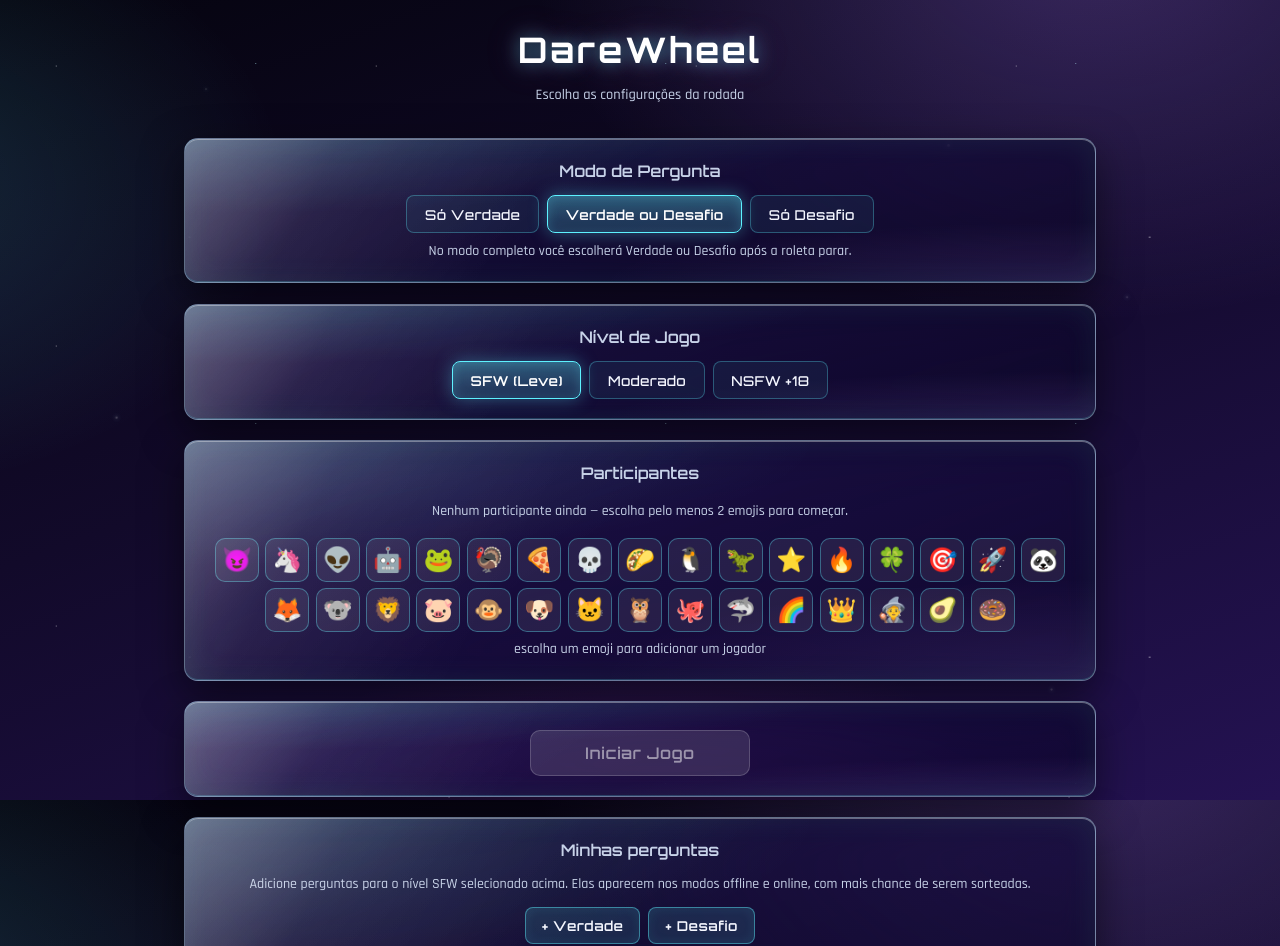
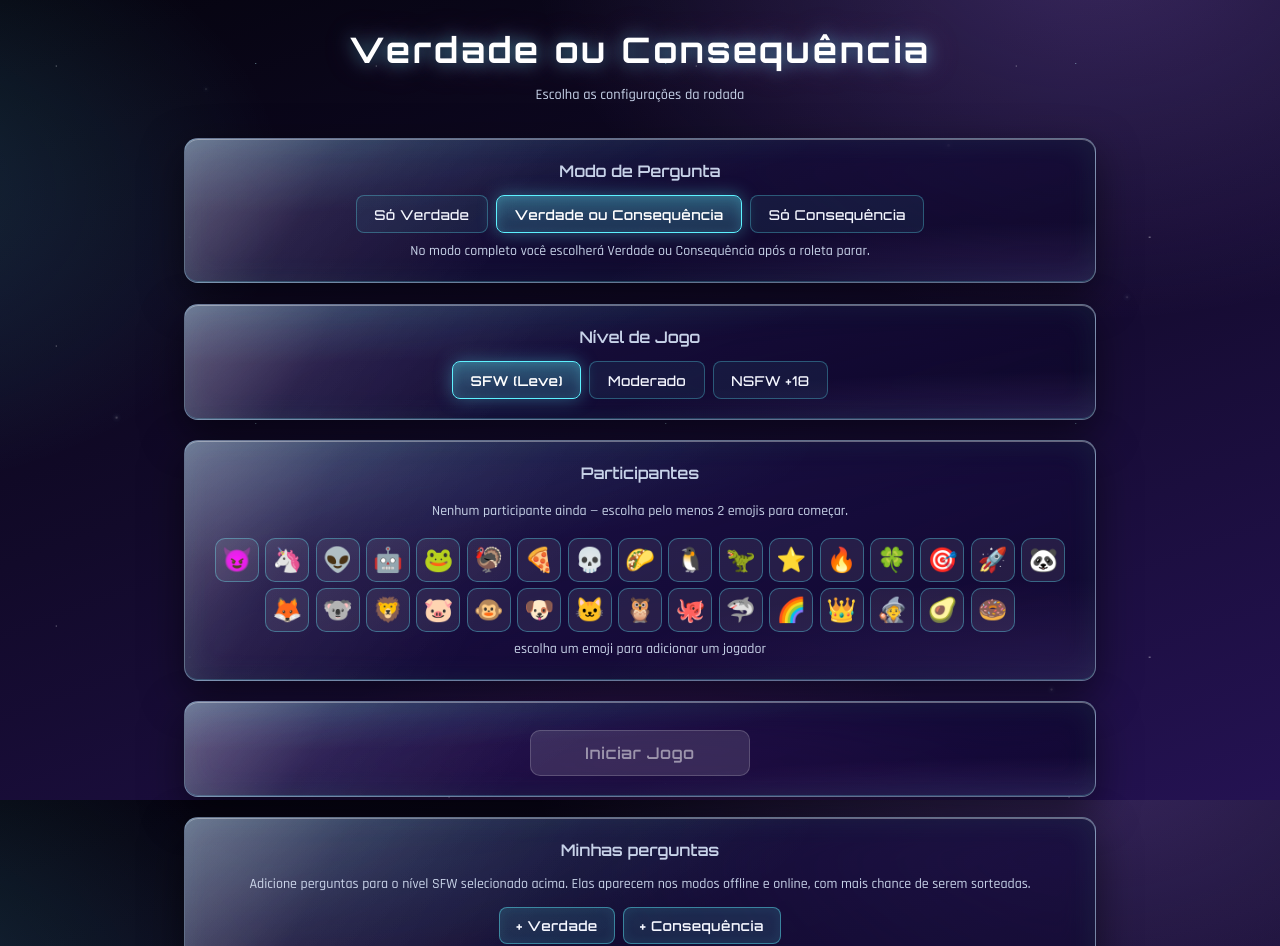
Before and after one commit to GnoattoGabriel/DareWheel, a website with bundled scripts: page public/index.html in a window 1280 px wide. Shown: the top 946 px of the page. Built offline with nearby package versions, Linux system fonts and the light colour scheme.

Commit message:
feat: renomear titulo e rotulos de desafio para consequencia

```diff
--- a/public/index.html
+++ b/public/index.html
@@ -4,7 +4,7 @@
 <head>
   <meta charset="UTF-8">
   <meta name="viewport" content="width=device-width, initial-scale=1.0">
-  <title>DareWheel</title>
+  <title>Verdade ou Consequência</title>
   <link rel="preconnect" href="https://fonts.googleapis.com">
   <link rel="preconnect" href="https://fonts.gstatic.com" crossorigin>
   <link href="https://fonts.googleapis.com/css2?family=Orbitron:wght@500;600;700;800&family=Rajdhani:wght@500;600;700&display=swap" rel="stylesheet">
@@ -31,7 +31,7 @@
   <main id="menu-principal">
     <div class="container">
       <header>
-        <h1>DareWheel</h1>
+        <h1>Verdade ou Consequência</h1>
         <p>Escolha as configurações da rodada</p>
       </header>
 
@@ -44,14 +44,14 @@
               <span>Só Verdade</span>
             </button>
             <button class="modo-toggle ativo" data-modo="completo" aria-pressed="true">
-              <span>Verdade ou Desafio</span>
+              <span>Verdade ou Consequência</span>
             </button>
             <button class="modo-toggle" data-modo="desafio" aria-pressed="false">
-              <span>Só Desafio</span>
+              <span>Só Consequência</span>
             </button>
           </div>
           <p class="aviso-completo">
-            No modo completo você escolherá Verdade ou Desafio após a roleta parar.
+            No modo completo você escolherá Verdade ou Consequência após a roleta parar.
           </p>
         </div>
 
@@ -103,7 +103,7 @@
         </p>
         <div class="custom-botoes">
           <button type="button" id="btn-add-verdade" class="btn-add-custom">+ Verdade</button>
-          <button type="button" id="btn-add-desafio" class="btn-add-custom">+ Desafio</button>
+          <button type="button" id="btn-add-desafio" class="btn-add-custom">+ Consequência</button>
         </div>
         <div id="custom-lista" class="custom-lista">
           <!-- Será populado pelo JavaScript -->
@@ -145,7 +145,7 @@
       <p id="escolha-pergunta" class="escolha-pergunta"></p>
       <div class="escolha-botoes">
         <button id="btn-escolha-verdade" class="btn-escolha btn-escolha-verdade">Verdade</button>
-        <button id="btn-escolha-desafio" class="btn-escolha btn-escolha-desafio">Desafio</button>
+        <button id="btn-escolha-desafio" class="btn-escolha btn-escolha-desafio">Consequência</button>
       </div>
     </div>
     <div id="pergunta" class="pergunta" role="status"></div>
--- a/src/menu.ts
+++ b/src/menu.ts
@@ -205,7 +205,7 @@ export class Menu {
 
   private async adicionarPerguntaCustom(tipo: TipoPergunta): Promise<void> {
     const nivel = this.obterConfig()?.nivel ?? NivelPicancia.SFW
-    const rotulo = tipo === 'verdade' ? 'verdade' : 'desafio'
+    const rotulo = tipo === 'verdade' ? 'verdade' : 'consequência'
     const texto = await modal.open(
       `Nova ${rotulo}`,
       `Digite uma ${rotulo} para o nível ${ROTULO_NIVEL[nivel]}. Máximo de ${MAX_PERGUNTA_CUSTOM} caracteres.`,
@@ -264,7 +264,7 @@ export class Menu {
 
       const tag = document.createElement('span')
       tag.className = 'custom-tipo'
-      tag.textContent = item.tipo === 'verdade' ? 'Verdade' : 'Desafio'
+      tag.textContent = item.tipo === 'verdade' ? 'Verdade' : 'Consequência'
 
       const texto = document.createElement('span')
       texto.className = 'custom-texto'
@@ -276,7 +276,7 @@ export class Menu {
       remover.textContent = '×'
       remover.setAttribute(
         'aria-label',
-        `Remover ${item.tipo === 'verdade' ? 'verdade' : 'desafio'}: ${item.texto}`
+        `Remover ${item.tipo === 'verdade' ? 'verdade' : 'consequência'}: ${item.texto}`
       )
       remover.addEventListener('click', () => {
         this.removerPerguntaCustom(nivel, item.tipo, item.texto)
@@ -546,7 +546,7 @@ export class Menu {
       })
     }
 
-    // Escolha Verdade/Desafio (modo completo)
+    // Escolha Verdade/Consequência (modo completo)
     const btnEscolhaVerdade = document.getElementById('btn-escolha-verdade') as HTMLButtonElement | null
     const btnEscolhaDesafio = document.getElementById('btn-escolha-desafio') as HTMLButtonElement | null
     if (btnEscolhaVerdade) {
@@ -879,7 +879,7 @@ export class Menu {
         perguntaAnterior.style.display = 'none'
         perguntaAnterior.replaceChildren()
       }
-      // Modo completo: usuario escolhe Verdade ou Desafio na tela
+      // Modo completo: usuario escolhe Verdade ou Consequência na tela
       this.perguntarVerdadeOuDesafio(boca)
     } else {
       const tipo: "verdade" | "consequencia" =
@@ -907,7 +907,7 @@ export class Menu {
       return
     }
 
-    texto.textContent = `Para ${vencedor.displayName ? `${vencedor.displayName} ${vencedor.nome}` : vencedor.nome}: verdade ou desafio?`
+    texto.textContent = `Para ${vencedor.displayName ? `${vencedor.displayName} ${vencedor.nome}` : vencedor.nome}: verdade ou consequência?`
     this.definirBotoesEscolha(true)
     container.style.display = 'block'
   }
@@ -1298,7 +1298,7 @@ export class Menu {
   private async handleReroll(): Promise<void> {
     if (this.rerollUsos >= this.maxReroll) return
 
-    // Gerar nova pergunta/desafio mantendo o mesmo participante e config
+    // Gerar nova pergunta/consequência mantendo o mesmo participante e config
     const config = this.obterConfig()
     if (!config || !this.wheelVencedor) return
 
```
